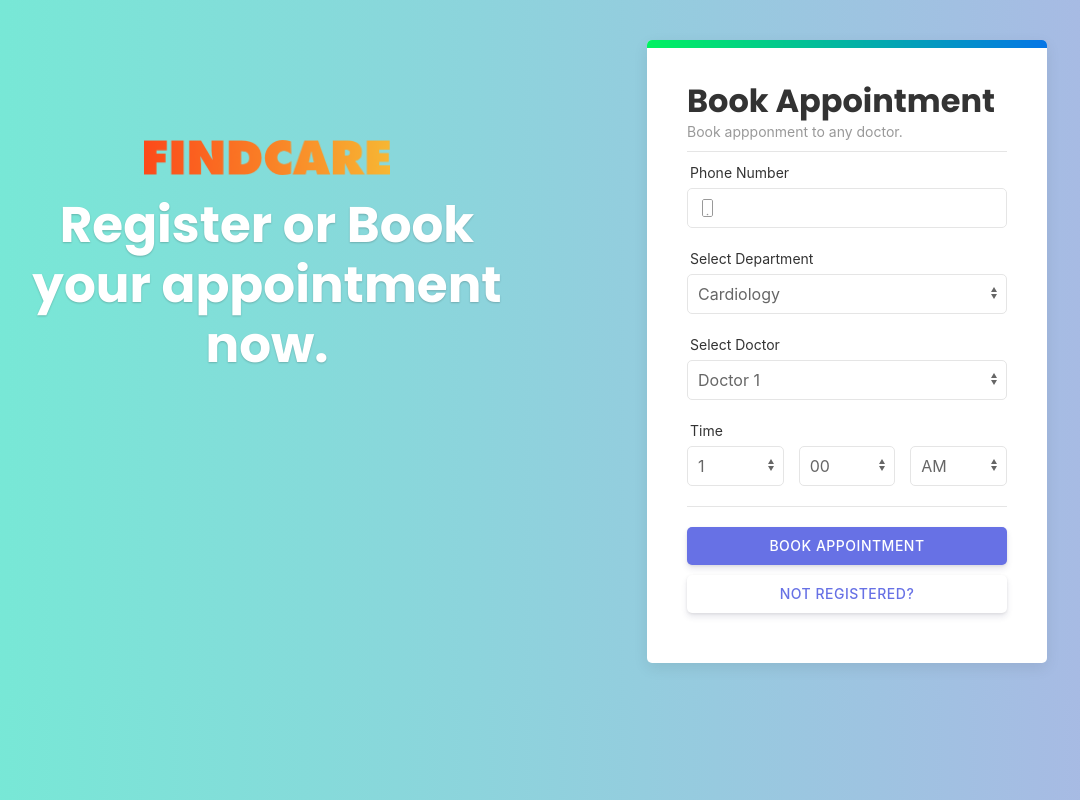
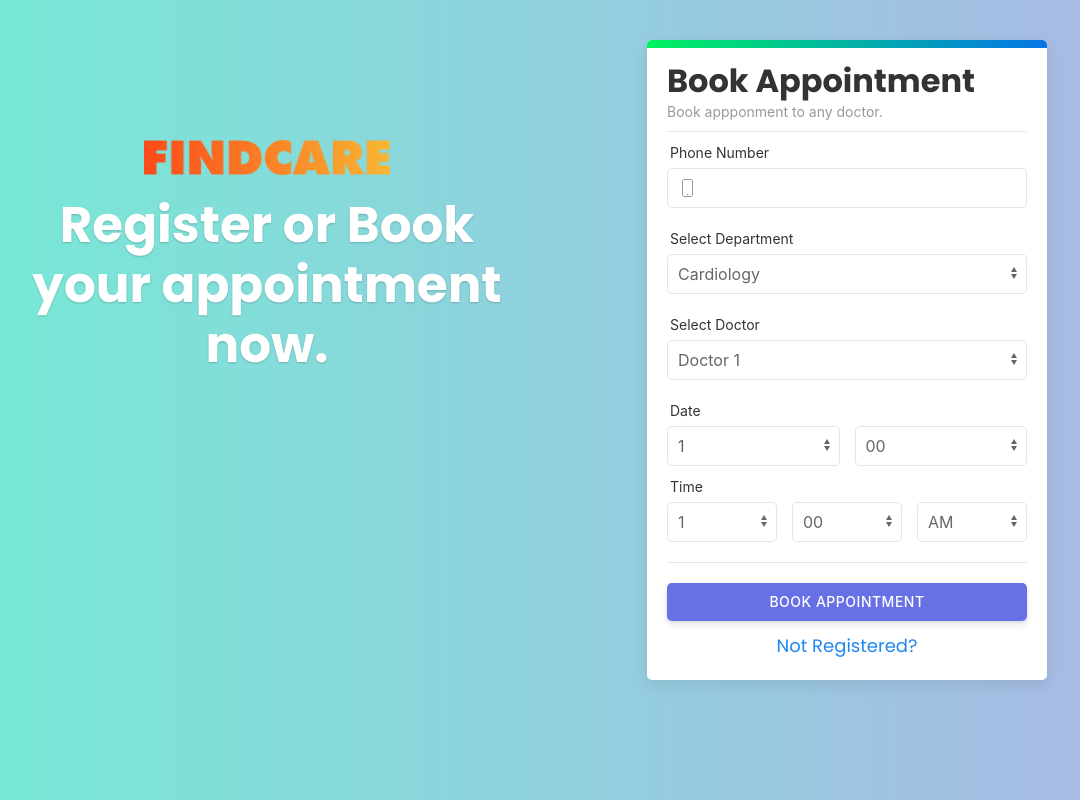
Before and after one commit to akkshaylawrence/carehack-p, a PHP site: page / in a window 1280 px wide. Shown: the whole page, without its empty margins (83-1163 px from the left). Run offline with PHP 8.4, Linux system fonts and the light colour scheme.

Commit message:
Small UI updation.

```diff
--- a/ui/css/style.css
+++ b/ui/css/style.css
@@ -32,14 +32,6 @@
    border-radius: 5px !important;
 }
 
-/* .footer-bottom {
-   color: white;
-   position: absolute;
-   right: 0;
-   bottom: 0;
-   left: 0;
-} */
-
 .ftxt {
    padding: 3px 0px 3px 10px;
    margin-bottom: 0px;
@@ -73,24 +65,8 @@
    border-radius: 5px;
    letter-spacing: .5px;
    border: none;
-   color: #6771E5;
-   background: #fff;
    box-shadow: 0 4px 6px rgba(50, 50, 93, .11), 0 1px 3px rgba(0, 0, 0, .08);
    transition: all .22s;
-}
-
-.nreg:hover {
-   color: #6771E5;
-   background: #fff;
-   transform: translateY(-1px);
-   box-shadow: 0 7px 14px rgba(50, 50, 93, .1), 0 3px 6px rgba(0, 0, 0, .08);
-}
-
-.nreg:active {
-   color: #6771E5;
-   background: #fff;
-   transform: translateY(1px);
-   box-shadow: 0 7px 14px rgba(50, 50, 93, .11), 0 3px 6px rgba(0, 0, 0, .08);
 }
 
 .brand-logo {
@@ -211,7 +187,7 @@
       font-size: 50px;
       text-shadow: 0 1px 2px rgba(0, 0, 0, 0.2);
    }
-   .hero{
+   .hero {
       padding-top: 100px;
    }
 }
--- a/ui/index.html
+++ b/ui/index.html
@@ -11,13 +11,6 @@
 </head>
 
 <body>
-   <!-- <nav class="uk-navbar-container uk-navbar-transparent" uk-navbar>
-      <div class="uk-navbar-left">
-         <a class="uk-navbar-item uk-logo uk-margin-remove-bottom" href="index.html">
-            <img class="brand-logo" src="images/logo.png" alt="Phoenix">
-         </a>
-      </div>
-   </nav> -->
    <div class="uk-section uk-padding">
       <div class="uk-container">
          <div uk-grid>
@@ -28,7 +21,7 @@
                <h1 class="herot uk-light uk-position-medium">Register or Book your appointment now.</h1>
             </div>
             <div class="uk-width-1-2@m">
-               <div class="mform uk-card centre uk-card-default uk-card-body">
+               <div class="mform uk-card uk-card-small centre uk-card-default uk-card-body">
                   <div class="uk-hidden" uk-switcher="animation: uk-animation-fade">
                      <button class="uk-button uk-width-1-1 uk-button-default" type="button">Item</button>
                      <button class="uk-button uk-width-1-1 uk-button-default" type="button">Item</button>
@@ -71,6 +64,35 @@
                               </select>
                            </div>
                            <div class="uk-margin-small">
+                              <label class="uk-form-label" for="form-stacked-text">Date</label>
+                              <div class="uk-grid-small" uk-grid>
+                                 <div class="uk-width-1-2">
+                                    <select class="uk-select">
+                                       <option>1</option>
+                                       <option>2</option>
+                                       <option>3</option>
+                                       <option>4</option>
+                                       <option>5</option>
+                                       <option>6</option>
+                                       <option>7</option>
+                                       <option>8</option>
+                                       <option>9</option>
+                                       <option>10</option>
+                                       <option>11</option>
+                                       <option>12</option>
+                                    </select>
+                                 </div>
+                                 <div class="uk-width-1-2">
+                                    <select class="uk-select">
+                                       <option>00</option>
+                                       <option>15</option>
+                                       <option>30</option>
+                                       <option>45</option>
+                                    </select>
+                                 </div>
+                              </div>
+                           </div>
+                           <div class="uk-margin-small">
                               <label class="uk-form-label" for="form-stacked-text">Time</label>
                               <div class="uk-grid-small" uk-grid>
                                  <div class="uk-width-1-3">
@@ -94,6 +116,7 @@
                                        <option>00</option>
                                        <option>15</option>
                                        <option>30</option>
+                                       <option>45</option>
                                     </select>
                                  </div>
                                  <div class="uk-width-1-3">
@@ -108,9 +131,7 @@
                            <div class="uk-margin-small">
                               <button class="uk-button reg uk-button-primary uk-width-1-1">Book Appointment</button>
                            </div>
-                           <div class="uk-margin-small">
-                              <button class="uk-button nreg uk-button-primary uk-width-1-1" uk-switcher-item="next">Not Registered?</button>
-                           </div>
+                           <button class="uk-button-link uk-button-primary uk-width-1-1" uk-switcher-item="next">Not Registered?</button>
                         </form>
                      </li>
                      <li>
```
